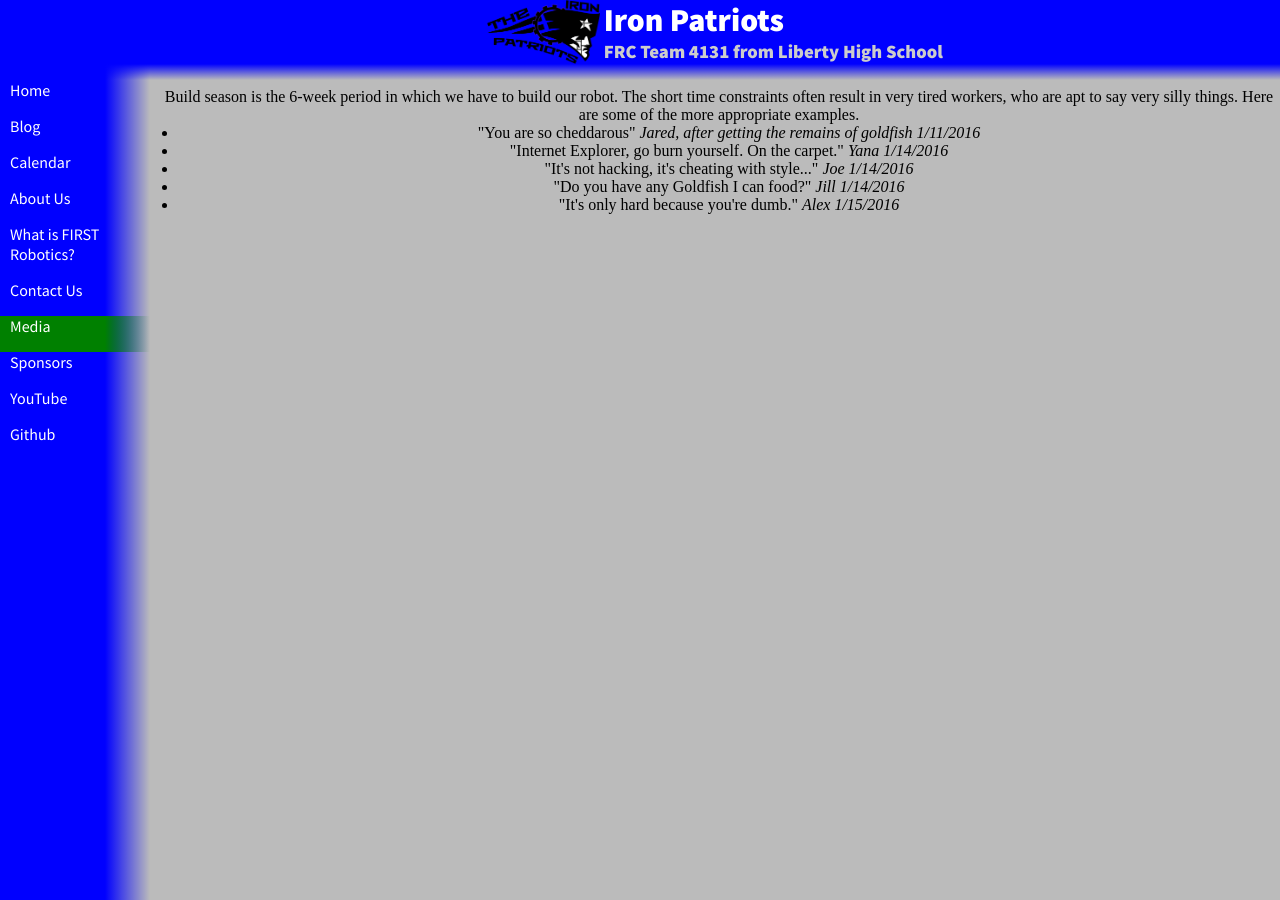
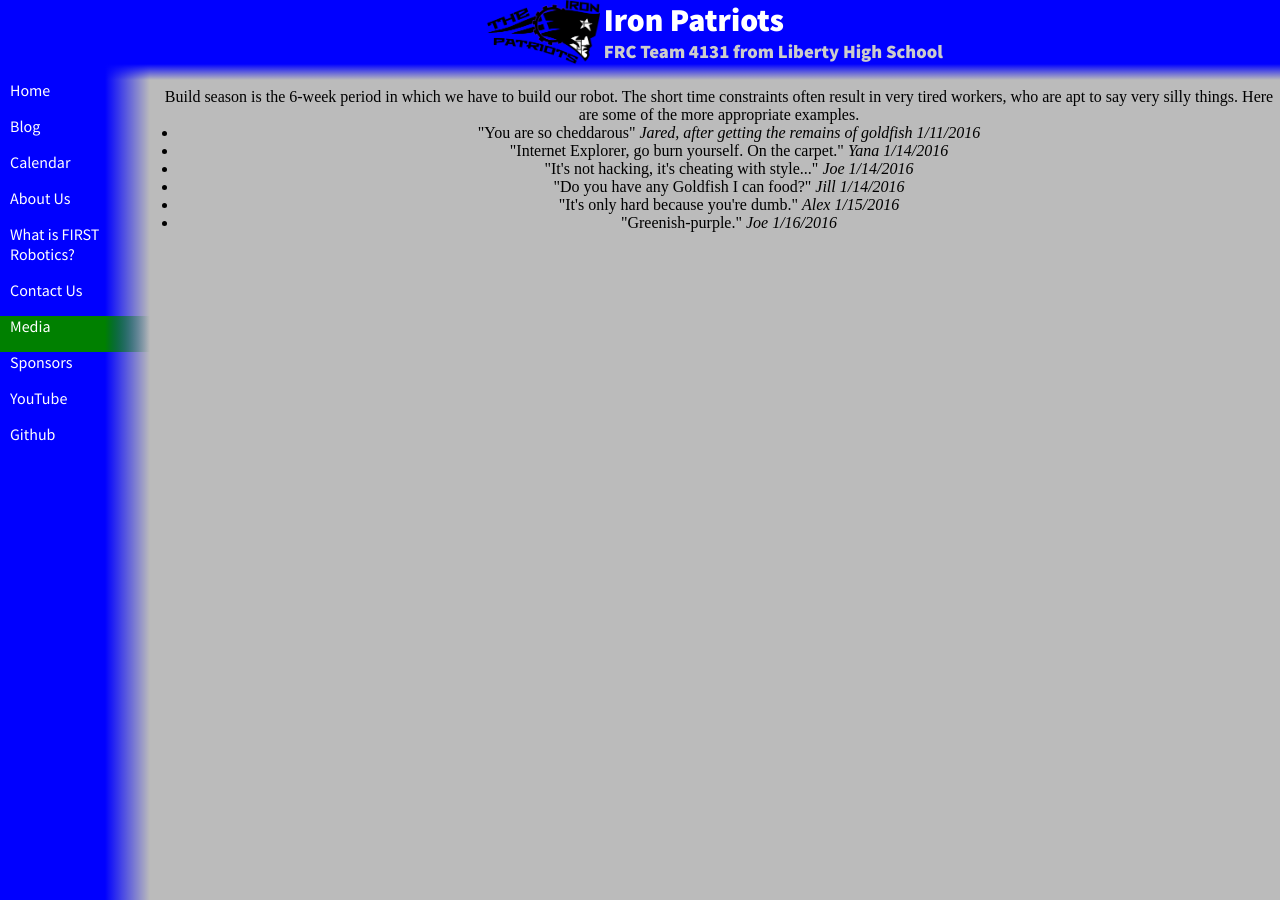
Before and after one commit to katiebugmoon/FRC4131.github.io, a Jekyll site: the page built from media/2016/quotes.html, in a window 1280 px wide. Built offline with Jekyll 4.4.1, drawn with Linux system fonts in a browser that asks for light colours; nearby versions of some CDN libraries.

Commit message:
Update quotes.html

```diff
--- a/media/2016/quotes.html
+++ b/media/2016/quotes.html
@@ -9,5 +9,6 @@ title: Build Season 2016 Quotes
 	<li>"It's not hacking, it's cheating with style..." <i>Joe 1/14/2016</i></li>
 	<li>"Do you have any Goldfish I can food?" <i>Jill 1/14/2016</i></li>
 	<li>"It's only hard because you're dumb." <i>Alex 1/15/2016</i></li>
+	<li>"Greenish-purple." <i>Joe 1/16/2016</i></li>
 </ul>
 <center>
```
